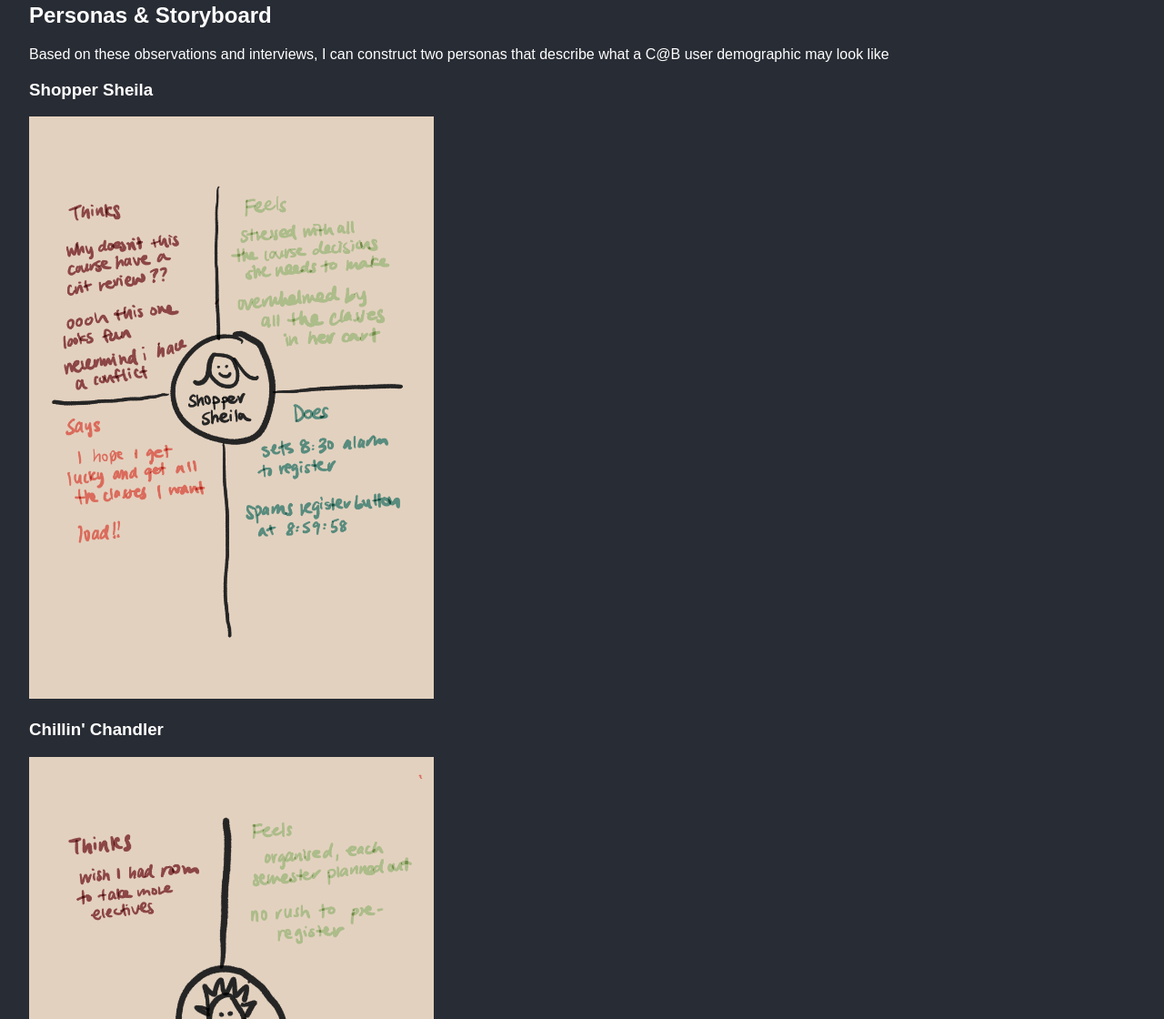
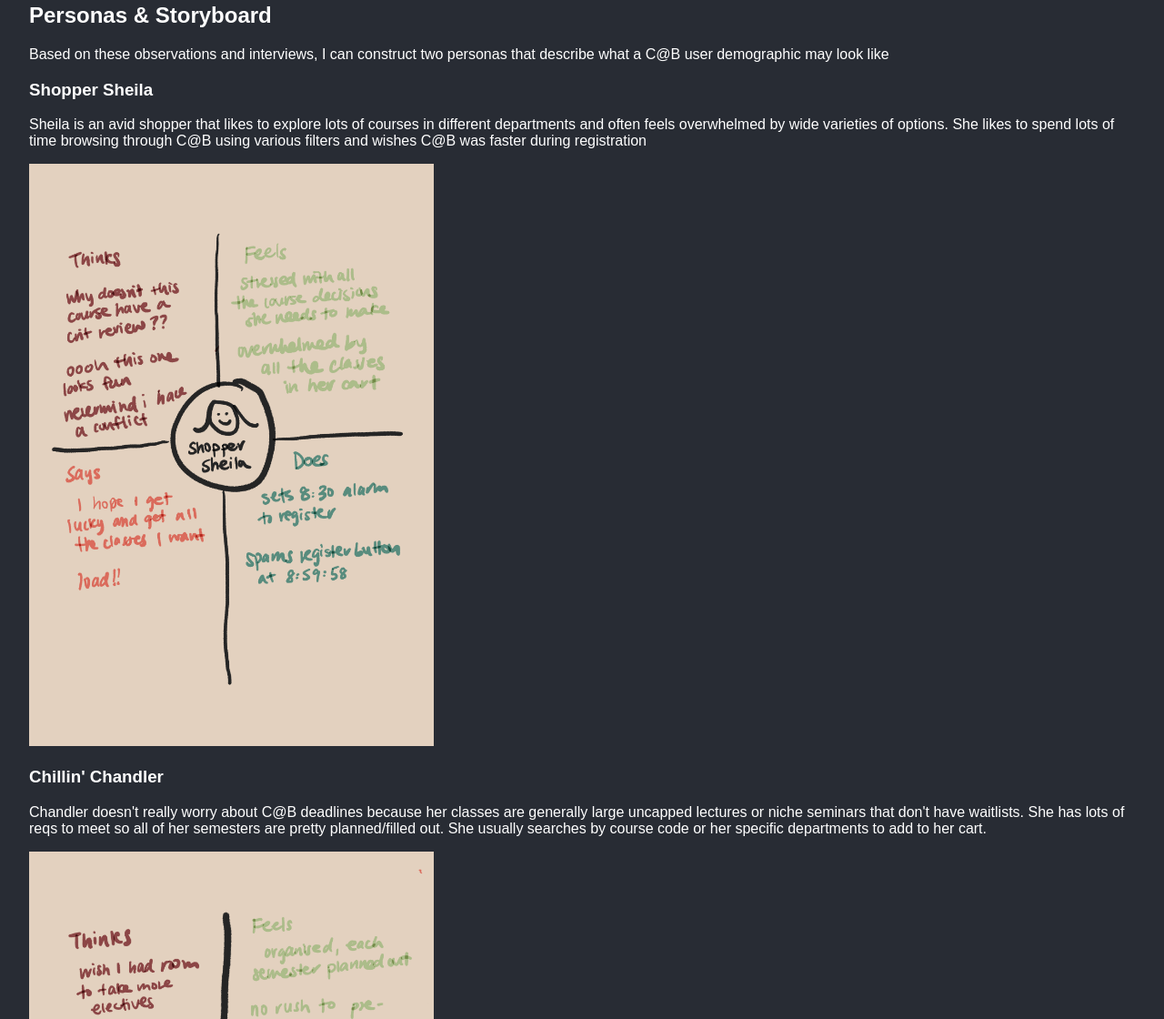
Before and after one commit to wartywalrus666/cs1300, a plain HTML site: page index.html in a window 1280 px wide. Shown: the part 1559-2679 px from the top of the page at 91% size. Drawn offline with Linux system fonts and the light colour scheme.

Commit message:
Update index.html

```diff
--- a/index.html
+++ b/index.html
@@ -67,10 +67,17 @@
             <p>Based on these observations and interviews, I can construct two personas that describe what a C@B user
                 demographic may look like</p>
             <h3>Shopper Sheila</h3>
+            <p>Sheila is an avid shopper that likes to explore lots of courses in different departments and often feels
+                overwhelmed by wide varieties of options. She likes to spend lots of time browsing through C@B using
+                various filters and wishes C@B was faster during registration</p>
             <div classname='medium-img'>
                 <img alt='persona shopper sheila' src='./img/personas/sheila.png' />
             </div>
             <h3>Chillin' Chandler</h3>
+            <p>Chandler doesn't really worry about C@B deadlines because her classes are generally large uncapped
+                lectures or niche seminars that don't have waitlists. She has lots of reqs to meet so all of her
+                semesters are pretty planned/filled out. She usually searches by course code or her specific departments
+                to add to her cart.</p>
             <div classname='medium-img'>
                 <img classname='medium-img' alt='persona chillin chandler' src='./img/personas/chandler.png' />
             </div>
```
